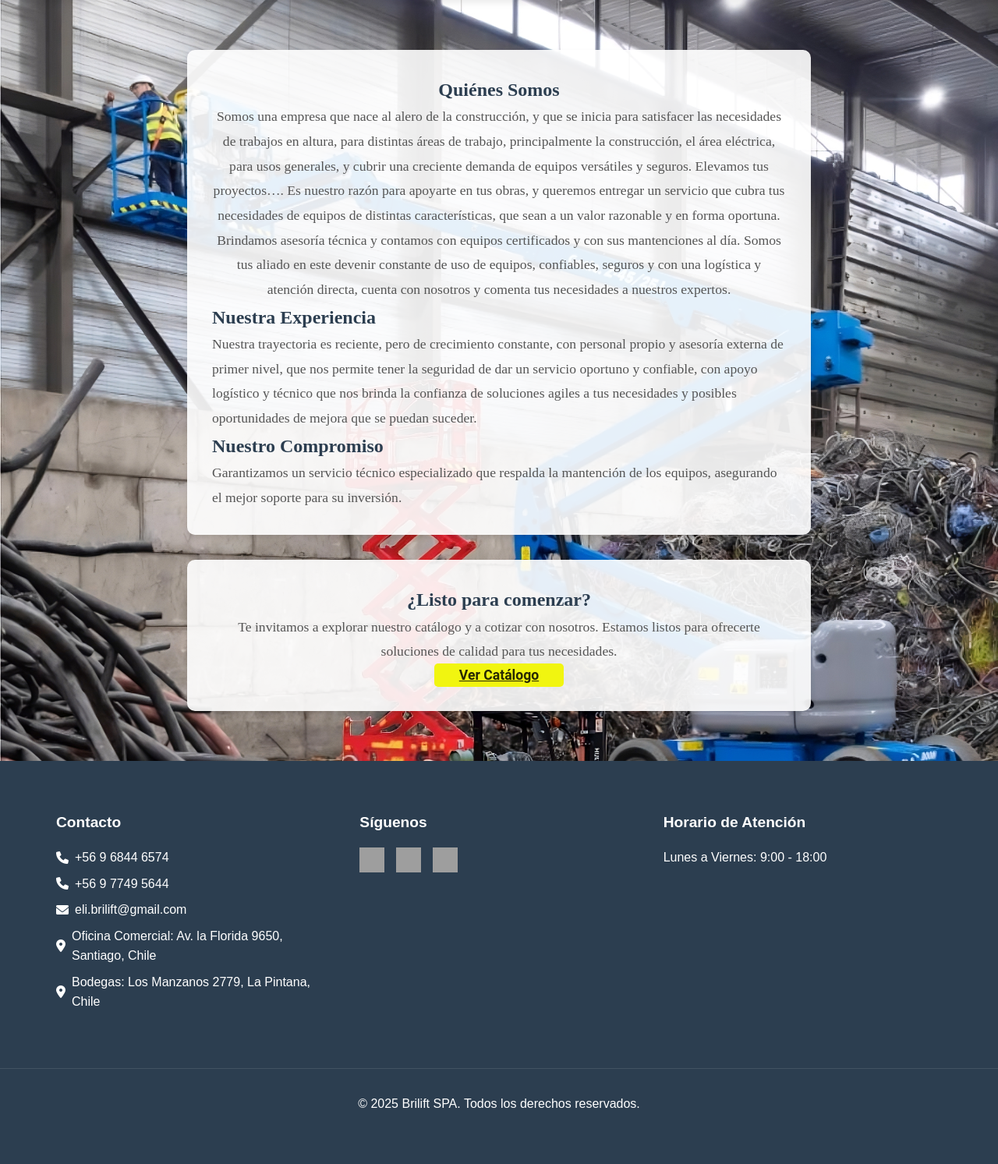
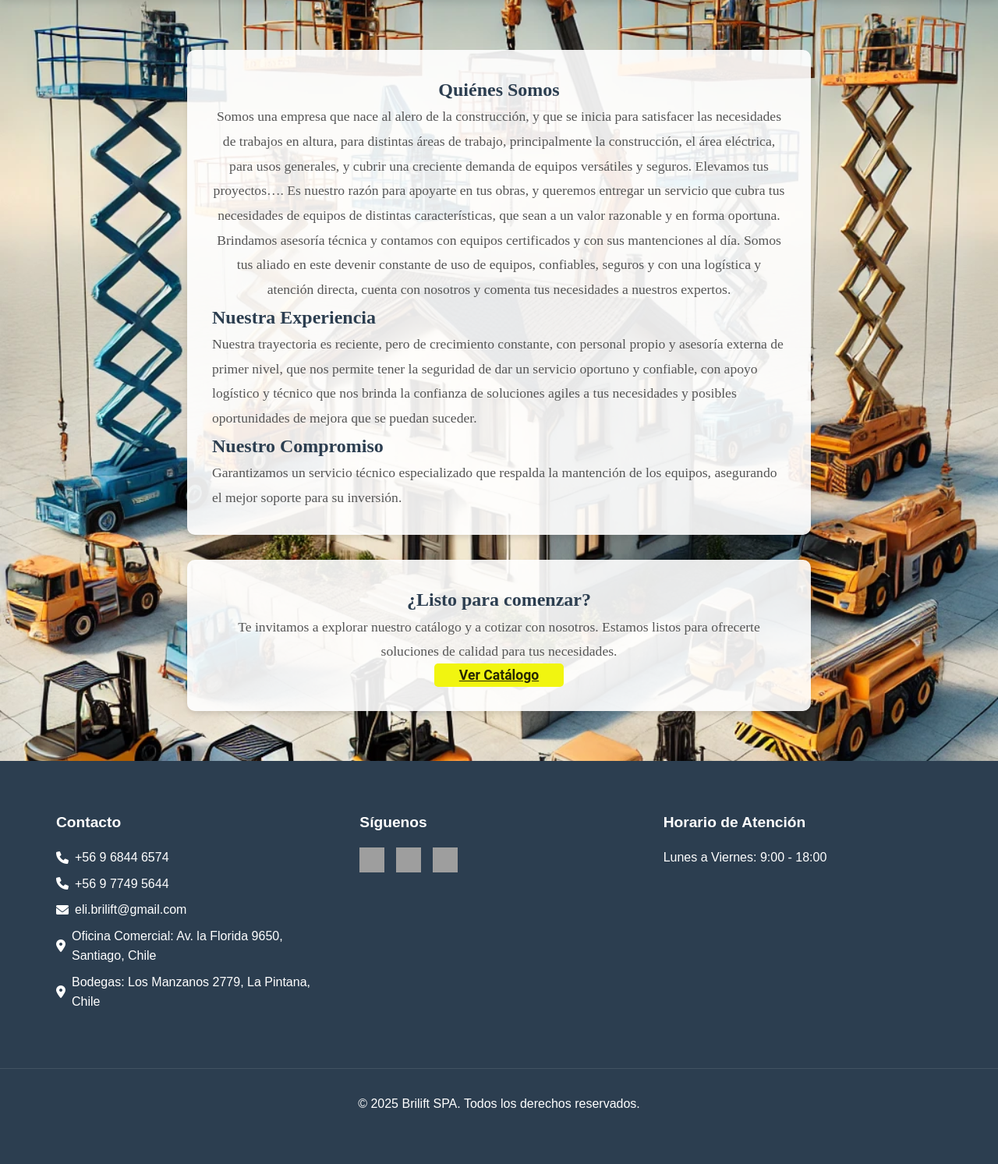
Before and after one commit to FraMqueli/brilift, a Django app: page /nosotros/ in a window 1280 px wide. Shown: the part 80-1573 px from the top of the page at 78% size. Run offline with Django 5.2, Linux system fonts and the light colour scheme; grey boxes are pictures that could not be loaded.

Commit message:
newphoto

```diff
--- a/brilif_djg/inicio/templates/inicio/nosotros.html
+++ b/brilif_djg/inicio/templates/inicio/nosotros.html
@@ -6,7 +6,7 @@
 <!-- Fondo para toda la página -->
 <style>
     body {
-        background-image: url('/static/img/NosotrosBrilif.jpeg');
+        background-image: url('/static/img/AlzaNos.webp');
         background-size: cover;
         background-position: center;
         background-attachment: fixed;
```
Also changed, not shown: brilif_djg/static/img/AlzaNos.webp (added), brilif_djg/static/img/NosotrosBrilif.jpeg (deleted).
